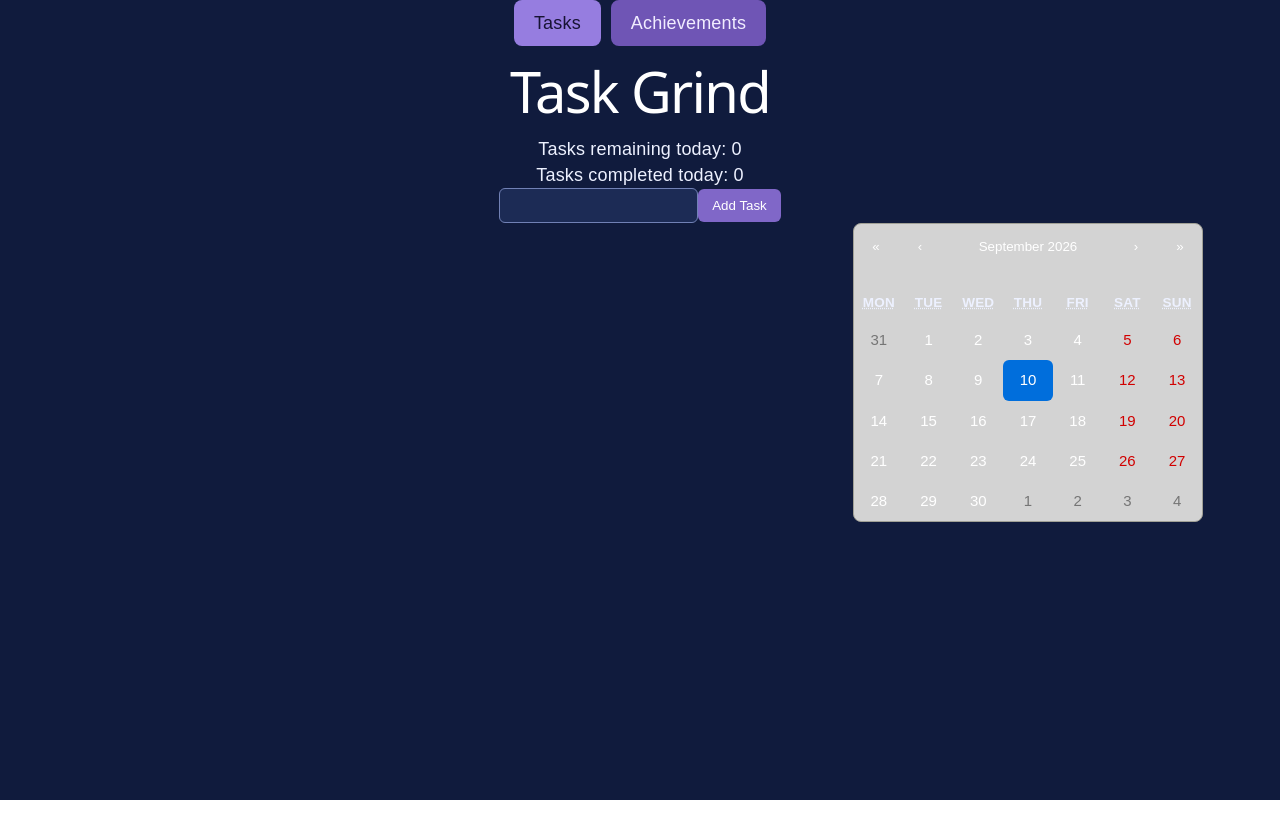
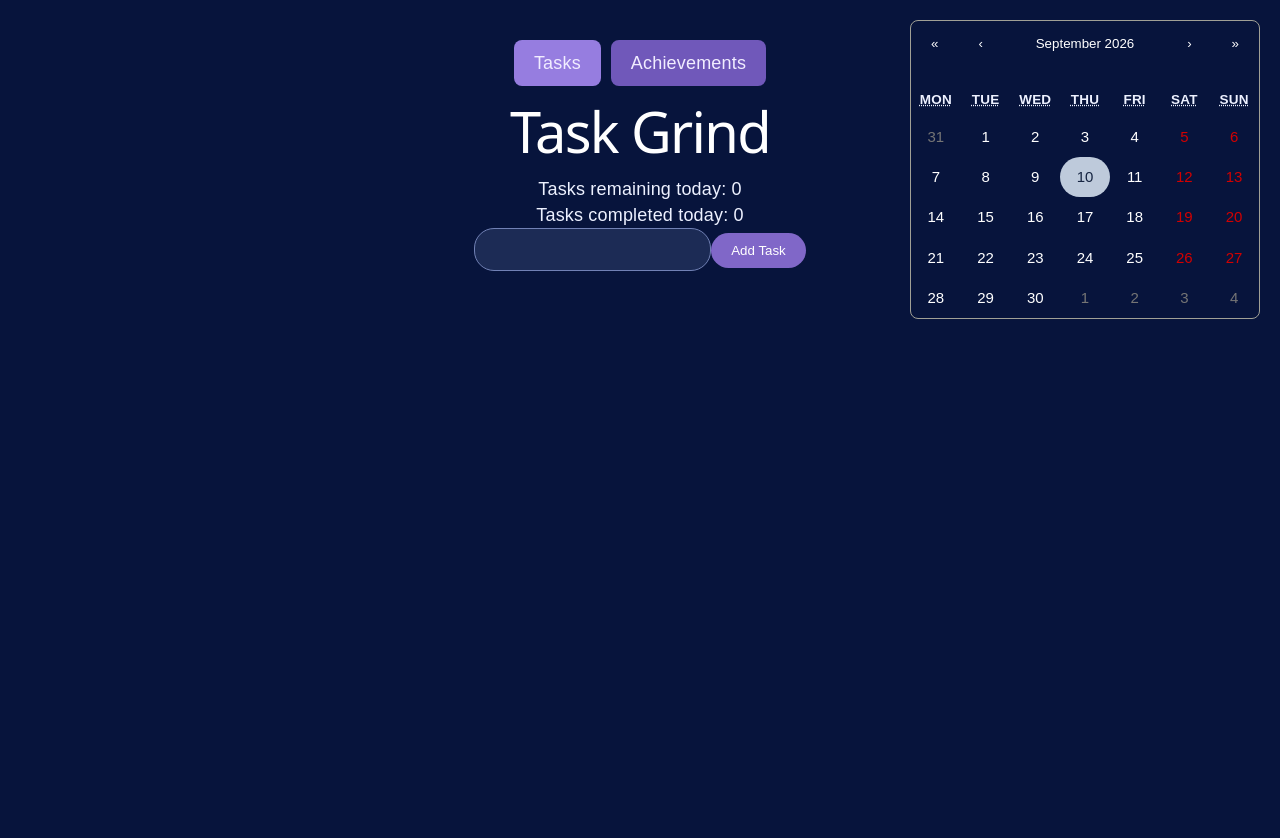
Before and after one commit to Kalemax/Todo-web-app, a React (Vite) app: page / in a window 1280 px wide. Shown: the top 838 px of the page. Before the commit the page ends 800 px from the top, so only its background shows below. Built offline with nearby package versions, Linux system fonts and the light colour scheme.

Commit message:
Checkpoint 8: Improved UI

```diff
--- a/src/App.css
+++ b/src/App.css
@@ -1,22 +1,58 @@
 /*Removes bullet points from the list of tasks*/
 ul{
   list-style-type: none;
-  padding: 10px 20px;
+  padding: 0;
   margin: 0;
+  display: flex;
+  flex-direction: column;
+  gap: 12px;
 }
 
 li{
   display: flex;
   align-items: center;
-  gap: 4px;
-  margin-bottom: 8px;
+  gap: 12px;
+  background-color: #2d4179;
+  border-radius: 14px;
+  padding: 14px 18px;
+  box-shadow: 0 2px 8px rgba(0, 0, 0, 0.25);
+  transition: background-color 0.2s;
+}
+
+li:hover {
+  background-color: #22336a;
+}
+
+li input[type="checkbox"] {
+  width: 20px;
+  height: 20px;
+  accent-color: #967de0;
+  border-radius: 6px;
+  cursor: pointer;
+  flex-shrink: 0;
+}
+
+li span {
+  flex: 1;
+  font-size: 16px;
+}
+
+li button {
+  padding: 6px 10px;
+  font-size: 14px;
+  background-color: transparent;
+  box-shadow: none;
+}
+
+li button:hover {
+  background-color: #2d3f7a;
 }
 
 /*Styles the task text, making it look like a link and changing color when completed*/
 nav {
   display: flex;
   gap: 10px;
-  margin-bottom: 20px;
+  margin-bottom: 24px;
   justify-content: center;
 }
 
@@ -24,11 +60,10 @@ nav {
   padding: 10px 20px;
   text-decoration: none;
   color: #f1edff;
-  background-color: #6f55b5;
+  background-color: #7058ba;
   border-radius: 8px;
   font-weight: 500;
   transition: background-color 0.2s, color 0.2s;
-
 }
 
 .tab:hover {
@@ -37,12 +72,12 @@ nav {
 
 .tab.active {
   background-color: #967de0;
-  color: #171333;
 }
 
 .react-calendar {
-  background-color: lightgray !important;
+  background-color: #07143c !important;
   border-radius: 8px;
+  border: none;
 }
 
 .task-layout {
@@ -50,15 +85,57 @@ nav {
   grid-template-columns: minmax(0, 1fr) 350px;
   align-items: start;
   gap: 20px;
+  max-width: 700px;
+  margin: 0 auto;
 }
 
 .task-layout .react-calendar {
   width: 350px;
 }
 
+/*Styles the calendar tiles*/
+.react-calendar__tile--active {
+  background-color: #becadb !important;
+  color: #172542 !important;
+  outline: none !important;
+
+}
+
+.react-calendar__tile--now {
+  background-color: #07143c !important;
+  outline: 2px solid #becadb !important;
+  z-index: 2; /*Makes sure that the outline is always top layer*/
+}
+
+.react-calendar__tile--now.react-calendar__tile--active {
+  background-color: #becadb !important;
+  color: #172542 !important;
+  outline: none !important;
+}
+
+.react-calendar__tile:hover {
+  background-color: #22336a !important;
+  color: #f1edff !important;
+  z-index: 1;
+}
+
+.react-calendar__tile--active:hover{
+  background-color: #becadb !important;
+  color: #172542 !important;
+  outline: none !important;
+
+}
+.react-calendar__tile{
+  color: white;
+}
+
+.react-calendar__month-view__days__day--neighboringMonth {
+  color: #6b7488;
+}
+
 /*Styles the background of the whole page and makes the text look nicer*/
 body {
-  background-color: #101b3d;
+  background-color: #07143c;
   color: #edf1ff;
   font-family: Arial, sans-serif;
   margin: 0;
@@ -73,20 +150,39 @@ h2 {
 input[type="text"] {
   background-color: #1c2b55;
   border: 1px solid #7181b5;
-  border-radius: 6px;
+  border-radius: 20px;
   color: #ffffff;
-  padding: 9px 10px;
+  padding: 12px 18px;
+  font-size: 15px;
 }
 
 button {
   background-color: #8067c8;
   border: 0;
-  border-radius: 6px;
+  border-radius: 20px;
   color: #ffffff;
   cursor: pointer;
-  padding: 9px 14px;
+  padding: 10px 20px;
+  font-weight: 500;
 }
 
 button:hover {
   background-color: #967de0;
 }
+
+.app-wrapper {
+  position: relative;
+  min-height: 100vh;
+  padding: 40px 24px;
+}
+
+.calendar-container {
+  position: absolute;
+  top: 20px;
+  right: 20px;
+}
+
+/*Adds space between textbox and list*/
+input[type="text"] {
+  margin-bottom: 20px;
+}
--- a/src/App.jsx
+++ b/src/App.jsx
@@ -1,6 +1,6 @@
 import { useState, useEffect } from 'react'
+import Calendar from 'react-calendar'
 import './App.css'
-import Calendar from 'react-calendar'
 import 'react-calendar/dist/Calendar.css'
 import { Routes, Route, NavLink } from 'react-router-dom'
 import Achievements from './Achievements.jsx'
@@ -89,7 +89,7 @@ localStorage.setItem('longestStreak', longestStreak.toString())
   //Displays the app
   return(
 
-  <div>
+  <div className="app-wrapper">
     <nav>
       <NavLink
         to="/"
@@ -145,7 +145,10 @@ localStorage.setItem('longestStreak', longestStreak.toString())
                 </li>
               ))}
             </ul>
+          </div>
+
             {/*Renders a calendar to pick the date for tasks*/}
+            <div className="calendar-container">
             <Calendar
               onChange={setSelectedDate}
               value={selectedDate}
--- a/src/index.css
+++ b/src/index.css
@@ -55,15 +55,17 @@ body {
 }
 
 #root {
-  width: 1126px;
+  width: 100%;
   max-width: 100%;
-  margin: 0 auto;
+  margin: 0;
+  padding: 0;
   text-align: center;
   background: #101b3d;
   min-height: 100svh;
   display: flex;
   flex-direction: column;
   box-sizing: border-box;
+  background-color: transparent;
 }
 
 h1,
```
Lines whose indentation alone changed are shown as unchanged.
